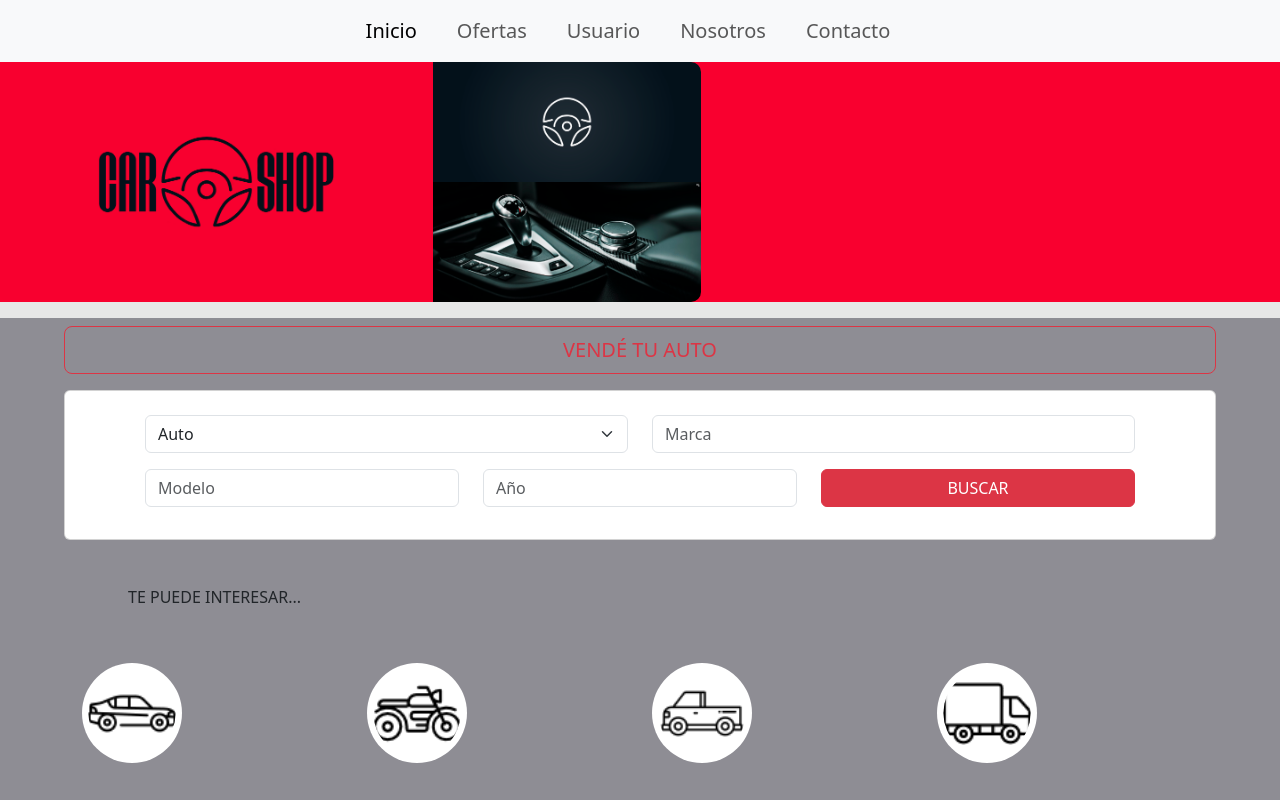
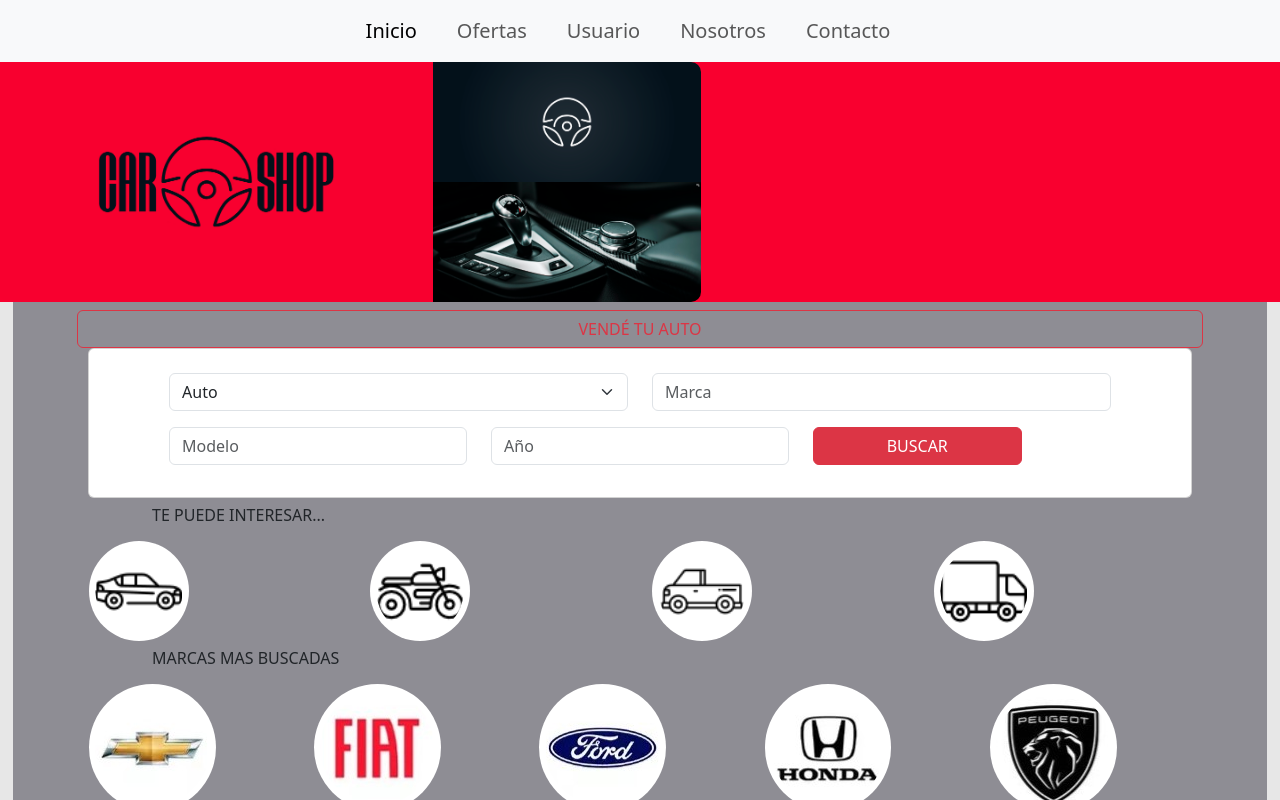
Before and after one commit to Ramiroaya/CarShop, a React (Create React App) app in the folder client/: page / in a window 1280 px wide. Shown: the top 800 px of the page. Built offline with nearby package versions, Linux system fonts and the light colour scheme; no server answers.

Commit message:
acomodado ruta de vistas

```diff
--- a/client/src/App.js
+++ b/client/src/App.js
@@ -12,6 +12,7 @@ import Vistas from './pages/vistas';
 import FeedbackForm from './components/FeedBack';
 import NoPage from './components/NoPage';
 import Registro from './pages/Registro';
+import Credito from './components/credito/Credito';
 
 
 
@@ -23,6 +24,7 @@ function App() {
           <Routes>
             <Route path="/" element={<NavBarHeader/> } >
               <Route index element={<Home />} />
+              <Route path="/home/credito" element={<Credito />} />
               <Route path="ofertas" element={<Ofertas />} />
               <Route path="usuario" element={<Login />} />
               <Route path="/usuario/registro" element={<Registro />} />
--- a/client/src/components/componentesIndex.js
+++ b/client/src/components/componentesIndex.js
@@ -17,14 +17,10 @@ const ComponentesIndex = () => {
   return (
     <div class='bloques'>
       <div className="d-grid gap-2">
-      <Button variant="outline-danger" size="lg">
+      <Button variant="outline-danger" size="lm">
         VENDÉ TU AUTO
       </Button>
-
-
     </div>
-
-
       <FormBusqueda />
       <Tiposvehiculos />
       <Marcas />
--- a/client/src/components/componentess/autosIndex.js
+++ b/client/src/components/componentess/autosIndex.js
@@ -6,7 +6,7 @@ import Tres from './tres';
 import Dos from './dos';
 import Uno from './uno';
 import Contactos from './contactos';
-import Segurosyfinanciacion from './segurosyfinanciaciones';
+
 
 
 
@@ -15,13 +15,11 @@ function autosIndex  ()  {
     <div class='autosIndex'>
       <div class='prueba' >
         <Uno/>
-        <Dos/>
         <Tres/>
       </div>
 
       <div class='prueba2'>
         <Descripcion/>
-        <Segurosyfinanciacion/>
       </div>
 
       <div>
--- a/client/src/components/index-segurosyfinanciacionacceso.js
+++ b/client/src/components/index-segurosyfinanciacionacceso.js
@@ -7,7 +7,7 @@ import Col from 'react-bootstrap/Col';
 import '../css/bloques.css';
 import creditoimg from '../images/creditoimg.jpg';
 import seguroimg from '../images/seguroimg.jpg';
-import IndexCredito from '../pages/IndexCredito';
+import { NavLink } from 'react-router-dom';
 
 const Segurosyfinanciacion = () => {
   return (
@@ -24,9 +24,9 @@ const Segurosyfinanciacion = () => {
           </Col>
           <Col style={{ padding: '3vw' }}>
             <Card >
-              <a href={IndexCredito} >
+              <NavLink exact to="/credito" >
                 <Card.Img variant="top" src={creditoimg}/>
-              </a>
+              </NavLink>
                 <Card.Body>
                   <Card.Title>SIMULÁ TU CRÉDITO</Card.Title>
                 </Card.Body>
--- a/client/src/components/index-tiposvehiculos.js
+++ b/client/src/components/index-tiposvehiculos.js
@@ -1,5 +1,5 @@
 import React from 'react';
-
+import {Link} from 'react-router-dom';
 import Badge from 'react-bootstrap/Badge';
 import Col from 'react-bootstrap/Col';
 import Container from 'react-bootstrap/Container';
@@ -26,7 +26,9 @@ const Tiposvehiculos = () => {
       <Row>
 
         <Col xs={3} md={3}>
-          <Image src={coche} className='icon-button'/>
+          <Link  to="/vistas">
+            <Image src={coche} className='icon-button'/>
+          </Link>
         </Col>
         <Col xs={3} md={3}>
           <Image src={motocicleta} className='icon-button'/>
--- a/client/src/css/bloques.css
+++ b/client/src/css/bloques.css
@@ -1,15 +1,16 @@
 .bloques,
 .bloques-cerrado{
-  margin-top: 2vh;
-  margin-bottom: 3vh;
+  width: 98%;
+  margin:auto;
   padding-top: 1vh;
   padding-left: 5vw;
   padding-right: 5vw;
 }
 
 .bloques-cerrado{
-  background-color: #FFFFFF;
+  background-color: #ffffff;
   border-radius: 5px;
+
 }
 
 .icon-button{
@@ -20,5 +21,5 @@
 }
 
 .button{
-  width: 100%;
+  width: 70%;
 }
--- a/client/src/pages/layout.js
+++ b/client/src/pages/layout.js
@@ -1,17 +1,15 @@
 import { Outlet,Link } from "react-router-dom";
 
 const Layout = () =>{
- return (<div>
+ return (
+    <div>
         <nav>
             <ul>
-    <li>
-        <Link to="/">home</Link>
-    </li>
                 <li>
                     <Link to="index">vistas</Link>
                 </li>
                 <li>
-         <Link to="vistas">otra</Link>
+                    <Link to="/vistas">otra</Link>
                 </li>
             </ul>
         </nav>
--- a/client/src/pages/vistas.js
+++ b/client/src/pages/vistas.js
@@ -1,20 +1,15 @@
 import React from 'react';
 import '../css/autosIndex.css';
-import Banner from '../components/banner';
+
 import AutosIndex from '../components/componentess/autosIndex';
-import NavBarHeader from '../components/navBarHeader/NavBarHeader';
-import NavBarFooter from '../components/navBarFooter/NavBarFooter';
+
 
 
 
 const Vistas = () => {
     return (
       <div className='vistas' >
-        <NavBarHeader/>
-        <Banner />
         <AutosIndex />
-        <NavBarFooter/>
-
       </div>
     )
   }
```
Lines whose indentation alone changed are shown as unchanged.
